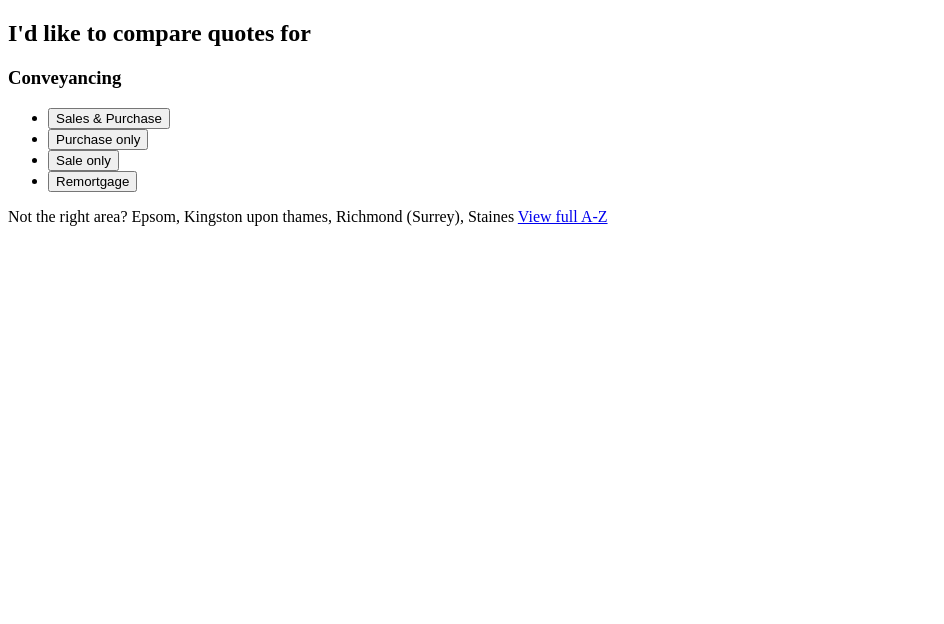
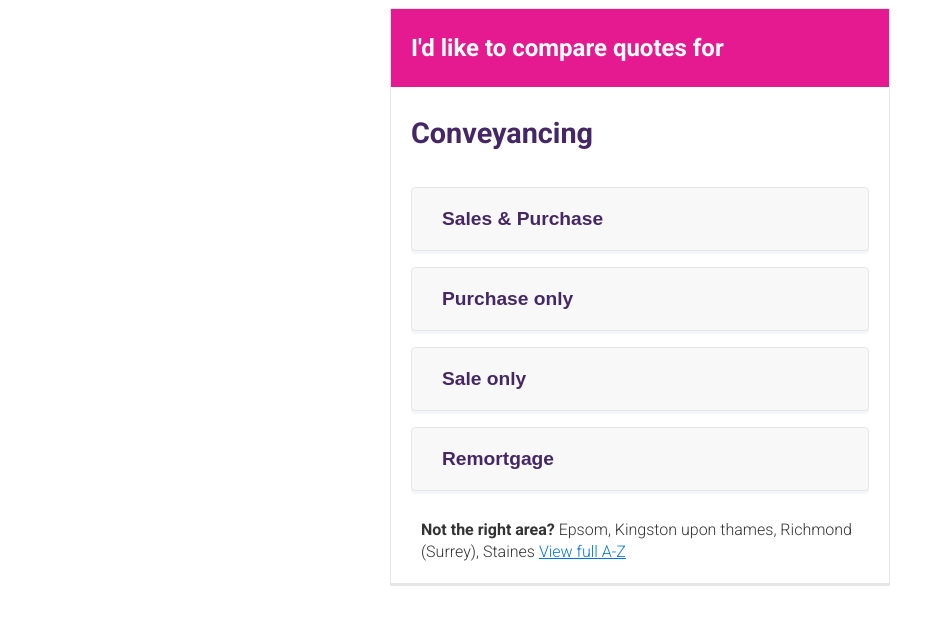
Before and after one commit to konradpichalski/coding-challenge, a website: page quotesCompare/build/index.html in a window 1280 px wide. Shown: the whole page, without its empty margins (0-944 px from the left). Drawn offline with Linux system fonts and the light colour scheme.

Commit message:
Add the setup for very simple live-server, node-sass run concurrently with live-server, all the sass setup for all the elements and update index.html to include the font and some updated markup

```diff
--- /dev/null
+++ b/quotesCompare/styles/_typography.scss
@@ -0,0 +1,34 @@
+html,
+body {
+  font-family: 'roboto', 'Helvetica Neue', Helvetica, Arial, sans-serif;
+}
+
+.header {
+  position: relative;
+  width: 100%;
+  margin: 0;
+  box-sizing: border-box;
+  background: $pinkColor;
+  font-size: 1.5em;
+  font-weight: 700;
+  color: #fff;
+  padding: 25px 10px;
+
+  @media (min-width: $breakpoint-phone) {
+    padding: 25px 20px;
+  }
+}
+
+.subheader {
+  font-size: 1.8em;
+}
+
+p {
+  font-weight: 300;
+  line-height: 1.4;
+  color: $darkColor;
+}
+
+.link {
+  color: $lightBlueColor;
+}
--- /dev/null
+++ b/quotesCompare/styles/_ui.scss
@@ -0,0 +1,51 @@
+.compare-container {
+  position: relative;
+  width: 100%;
+  max-width: 500px;
+  margin: auto;
+  box-sizing: border-box;
+  border: 1px solid $borderColor;
+  border-bottom: 3px solid $borderColor;
+
+  &--list {
+    margin: 10px;
+    color: $primaryColor;
+
+    .buttons-list {
+      list-style-type: none;
+      margin: 0;
+      padding: 0;
+    }
+
+    @media (min-width: $breakpoint-phone) {
+      margin: 10px 20px;
+    }
+  }
+
+  &--note {
+    margin: 20px;
+
+    @media (min-width: $breakpoint-phone) {
+      margin: 20px 30px;
+    }
+  }
+}
+
+.btn--primary {
+  width: 100%;
+  margin: 8px 0;
+  padding: 20px;
+  background: $lightGreyColor;
+  border: 1px solid $borderColor;
+  border-radius: 4px;
+  box-shadow: 0px 3px 0px 0px rgba($shadowColor, 1);
+  cursor: pointer;
+  color: $primaryColor;
+  text-align: left;
+  font-size: 1.2em;
+  font-weight: 700;
+
+  @media (min-width: $breakpoint-phone) {
+    padding: 20px 30px;
+  }
+}
--- a/quotesCompare/styles/index.scss
+++ b/quotesCompare/styles/index.scss
@@ -0,0 +1,15 @@
+// variables setup
+
+$primaryColor: #452765;
+$pinkColor: #e51a90;
+$darkColor: #333333;
+$lightGreyColor: #f8f8f8;
+$borderColor: #e6e6e6;
+$shadowColor: #f4f5f9;
+$lightBlueColor: #0275d8;
+
+// breakpoints
+$breakpoint-phone: 600px;
+
+@import 'typography';
+@import 'ui';
```
Also changed, not shown: quotesCompare/package.json (+9 -0 lines), quotesCompare/build/index.css (added), quotesCompare/build/index.html, quotesCompare/build/index.js (renamed from quotesCompare/index.js), 2 other files.
